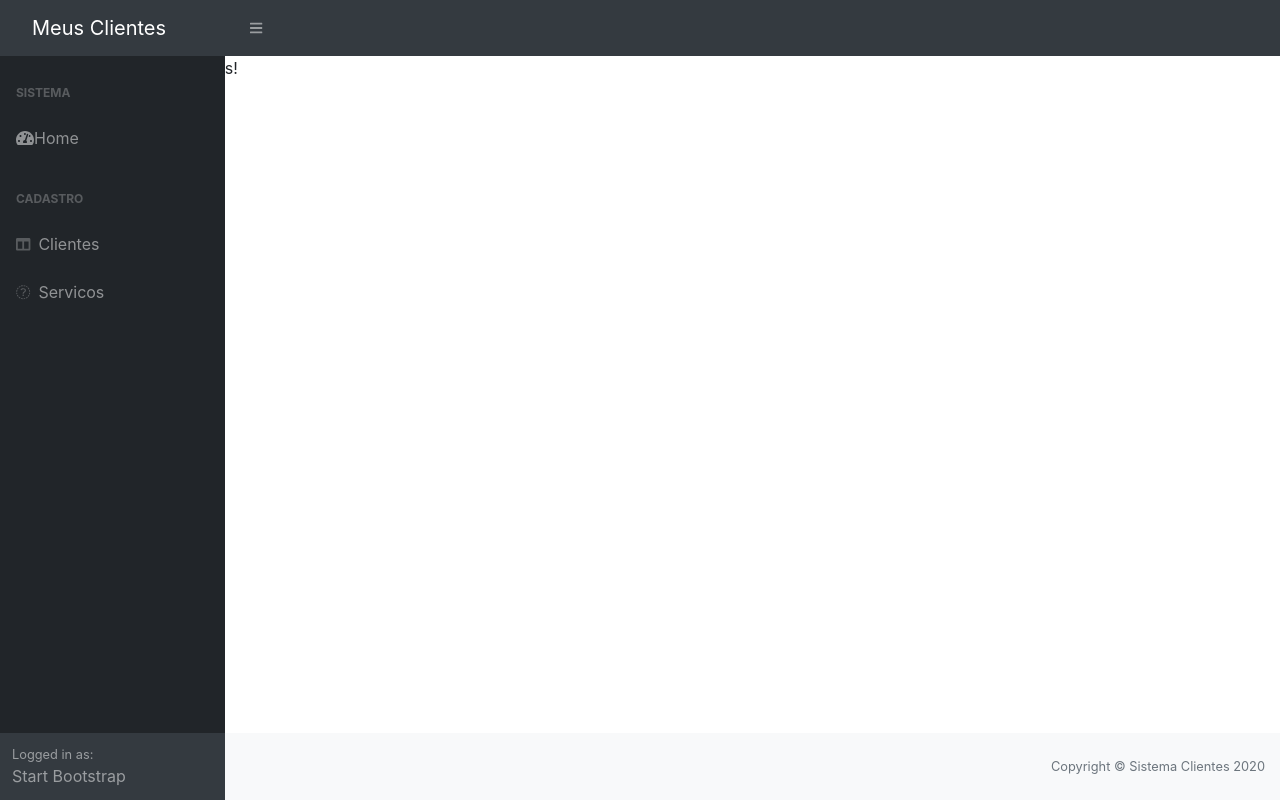
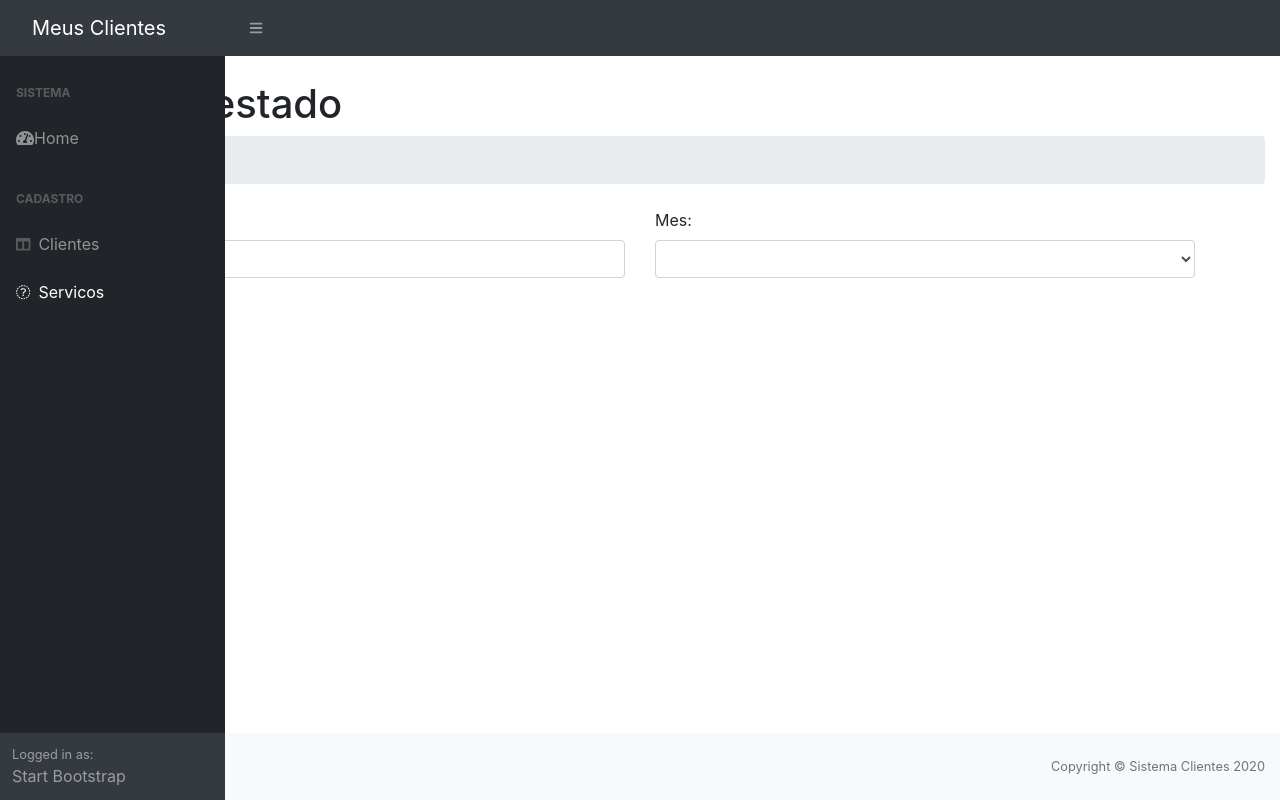
Before and after one commit to JeeanLiima97/clientes-frontend, an Angular app: page /servico-prestado-listagem in a window 1280 px wide. Built offline with nearby package versions, Linux system fonts and the light colour scheme.

Commit message:
Adicionando a pesquisa a servicos prestados

```diff
--- a/src/app/servico-prestado.service.ts
+++ b/src/app/servico-prestado.service.ts
@@ -1,7 +1,8 @@
+import { ServicoPrestadoBusca } from './servico-prestado/servico-prestado-lista/servicoPrestadoBusca';
 import { environment } from './../environments/environment';
 import { Observable } from 'rxjs';
 import { ServicoPrestado } from './servico-prestado/servicoPrestado';
-import { HttpClient } from '@angular/common/http';
+import { HttpClient, HttpParams } from '@angular/common/http';
 import { Injectable } from '@angular/core';
 
 
@@ -9,13 +10,27 @@ import { Injectable } from '@angular/core';
   providedIn: 'root'
 })
 export class ServicoPrestadoService {
-  apiURL: string = environment.apiURL;
+  apiURL: string = environment.apiURL +"/api/servicos-prestados";
 
-  constructor(private http: HttpClient) { }
+  constructor(
+    private http: HttpClient,
+
+    ) { }
 
 
 salvar(servicoPrestado: ServicoPrestado): Observable<ServicoPrestado>{
-  return this.http.post<ServicoPrestado>('',servicoPrestado);
+  return this.http.post<ServicoPrestado>(this.apiURL,servicoPrestado);
+}
+
+buscar(nome: string, mes: number): Observable<ServicoPrestadoBusca[]>{
+
+  const httpParams = new HttpParams().set('nome', nome).set("mes", mes.toString());
+
+
+  const url = this.apiURL + "?" + httpParams.toString();
+console.log(url);
+
+  return this.http.get<any>(url);
 }
 
 }
--- a/src/app/servico-prestado/servico-prestado-form/servico-prestado-form.component.html
+++ b/src/app/servico-prestado/servico-prestado-form/servico-prestado-form.component.html
@@ -4,6 +4,19 @@
 </ol>
 <div class="container">
     <form #form="ngForm" (submit)="onSubmit()">
+
+        <div class="row">
+            <div class="col-md-12">
+                <div class="alert alert-success" role="alert" *ngIf="sucess==true">
+                    Serviço salvo com sucesso!
+                </div>
+                <div class="alert alert-danger" role="alert" *ngFor="let erro of errors">
+                    {{erro}}
+                </div>
+            </div>
+        </div>
+
+
         <div class="row">
             <div class="col md-12">
                 <div class="form-group">
--- a/src/app/servico-prestado/servico-prestado-form/servico-prestado-form.component.ts
+++ b/src/app/servico-prestado/servico-prestado-form/servico-prestado-form.component.ts
@@ -1,3 +1,4 @@
+import { ServicoPrestadoService } from './../../servico-prestado.service';
 import { ServicoPrestado } from './../servicoPrestado';
 import { ClientesService } from './../../clientes.service';
 import { Cliente } from './../../clientes/cliente';
@@ -15,16 +16,32 @@ export class ServicoPrestadoFormComponent implements OnInit {
   clientes: Cliente[]
   servicoPrestado: ServicoPrestado;
 
-  constructor(private clienteService: ClientesService) {
+  sucess: boolean = false;
+
+  errors: String[];
+
+  constructor(private clienteService: ClientesService,
+    private service: ServicoPrestadoService) {
     this.servicoPrestado = new ServicoPrestado();
-   }
+  }
 
   ngOnInit(): void {
     this.clienteService.getClientes()
-    .subscribe(response =>this.clientes=response);
+      .subscribe(response => this.clientes = response);
   }
-  onSubmit(){
-    console.log(this.servicoPrestado);
+
+  onSubmit() {
+    this.service
+      .salvar(this.servicoPrestado)
+      .subscribe(response => {
+        this.sucess = true;
+        this.errors = null;
+        this.servicoPrestado = new ServicoPrestado();
+      }, errorResponse => {
+        this.sucess = false;
+        this.errors = errorResponse.error.erros;
+      }
+      )
 
   }
 
--- a/src/app/servico-prestado/servico-prestado-lista/servico-prestado-lista.component.html
+++ b/src/app/servico-prestado/servico-prestado-lista/servico-prestado-lista.component.html
@@ -1 +1,41 @@
-<p>servico-prestado-lista works!</p>
+<h1 class="mt-4">Serviço Prestado</h1>
+<ol class="breadcrumb mb-4">
+    <li class="breadcrum-bitem active">Consulta</li>
+</ol>
+
+<div class="container">
+
+    <form #consultaform="ngForm" (submit)="consultar()" >
+        <div class="row">
+            <div class="col md-6">
+                <label for="inputNome">Nome Cliente:</label>
+                <input type="text" [(ngModel)]="nome" name="nome" class="form-control" id="inputNome">
+            </div>
+
+            <div class="col md-6">
+                <label for="inputMes">Mes:</label>
+                <select [(ngModel)]="mes" class="form-control" name="mes">
+                    <option value="">Selecione...</option>
+
+                    <option *ngFor="let mes of meses" [value]="mes">
+                        {{mes}}
+                    </option>
+
+
+                </select>
+
+            </div>
+
+        </div>
+<br>
+        <div class="row">
+            <div class="col-md-3">
+                <button type="submit" class="btn btn-primary ">
+                    <i class="fa fa-search"></i>  Consultar </button>
+            </div>
+        </div>
+    </form>
+
+
+
+</div>
--- a/src/app/servico-prestado/servico-prestado-lista/servico-prestado-lista.component.ts
+++ b/src/app/servico-prestado/servico-prestado-lista/servico-prestado-lista.component.ts
@@ -1,3 +1,5 @@
+import { ServicoPrestadoService } from './../../servico-prestado.service';
+import { ServicoPrestadoBusca } from './servicoPrestadoBusca';
 import { Component, OnInit } from '@angular/core';
 
 @Component({
@@ -7,9 +9,26 @@ import { Component, OnInit } from '@angular/core';
 })
 export class ServicoPrestadoListaComponent implements OnInit {
 
-  constructor() { }
+  nome: string;
+  mes: number;
+  meses: number[];
+
+  servicoPrestadoBusca: ServicoPrestadoBusca[];
+
+  constructor(
+    private service: ServicoPrestadoService
+  ) {
+    this.meses =[1,2,3,4,5,6,7,8,9,10,11,12];
+   }
 
   ngOnInit(): void {
   }
 
+consultar(){
+
+
+  this.service.buscar(this.nome, this.mes)
+  .subscribe(response=> this.servicoPrestadoBusca = response);
 }
+
+}
--- /dev/null
+++ b/src/app/servico-prestado/servico-prestado-lista/servicoPrestadoBusca.ts
@@ -0,0 +1,13 @@
+import { Cliente } from './../../clientes/cliente';
+// representa um registro na tabela
+
+export class ServicoPrestadoBusca{
+
+    descricao: string;
+    valor: number;
+    data: string;
+    cliente: Cliente;
+
+
+
+}
--- a/src/app/template/sidebar/sidebar.component.html
+++ b/src/app/template/sidebar/sidebar.component.html
@@ -13,7 +13,7 @@
                     <div class="sb-nav-link-icon"><i class="fas fa-columns"></i></div>
                     Clientes
                 </a>
-                <a class="nav-link collapsed" routerLink="/servico-prestado-form" data-toggle="collapse"
+                <a class="nav-link collapsed" routerLink="/servico-prestado-listagem" data-toggle="collapse"
                     data-target="#collapseLayouts" aria-expanded="false" aria-controls="collapseLayouts">
                     <div class="sb-nav-link-icon"><i class="fas fa-money"></i></div>
                     Servicos
```
